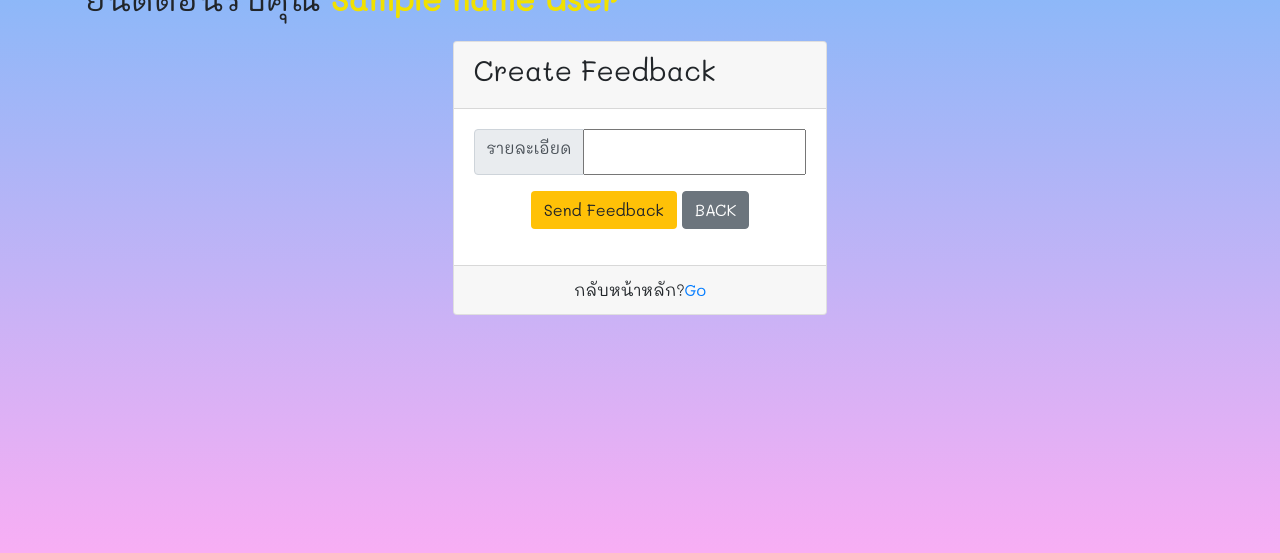
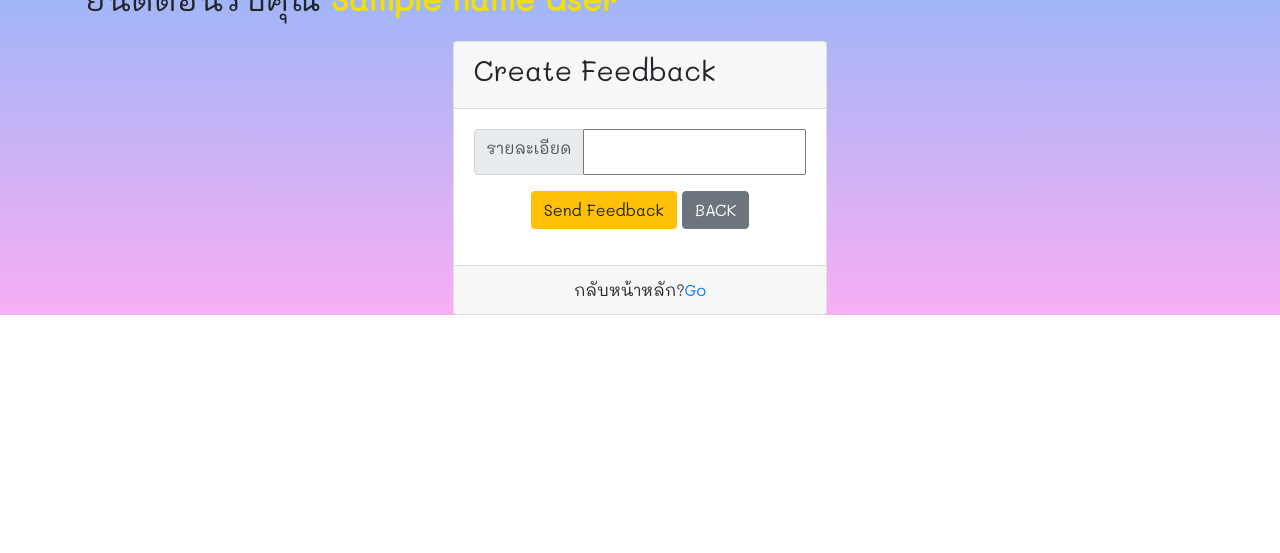
Before and after one commit to somjukss/projectDistributor, a Django app: template products/templates/feedback/create-feedback.html in a window 1280 px wide. Shown: the part 247-800 px from the top of the page. Run offline with Django 3.2, Linux system fonts and the light colour scheme; the template is opened without the code that fills it: most values are stand-ins (such as "Sample title", 1, 10 or a date in 2020); form fields are guessed from the names that the template uses; some libraries are stand-ins or nearby versions.

Commit message:
fix bg problem

```diff
--- a/static/css/create-feedback-style.css
+++ b/static/css/create-feedback-style.css
@@ -3,7 +3,7 @@
 html, body {
     background-image: linear-gradient(to bottom, rgb(94, 188, 250), rgb(248, 174, 244));
     background-repeat: no-repeat;
-    height: 100%;
+    background-size: cover;
     font-family: 'Mali', cursive;
 }
 
--- a/static/css/login-style.css
+++ b/static/css/login-style.css
@@ -3,7 +3,7 @@
 html, body {
     background-image: linear-gradient(to bottom, rgb(108, 158, 250), rgb(128, 94, 250));
     background-repeat: no-repeat;
-    min-height: 100%;
+    background-size: cover;
 }
 
 .pt-3 {
--- a/static/css/order-style.css
+++ b/static/css/order-style.css
@@ -3,7 +3,7 @@
 html, body {
     background-image: linear-gradient(to bottom, rgb(94, 188, 250), rgb(248, 174, 244));
     background-repeat: no-repeat;
-    height: 100%;
+    background-size: cover;
     font-family: 'Mali', cursive;
 }
 .table{
--- a/static/css/register-style.css
+++ b/static/css/register-style.css
@@ -1,8 +1,9 @@
 html, body {
     background-image: linear-gradient(to bottom, rgb(128, 94, 250), rgb(108, 158, 250));
     background-repeat: no-repeat;
-    min-height: 100%;
+    background-size: cover;
 }
+
 .navbar-brand{
     font-family: 'Mali', cursive;
     font-size: 40px;
```
